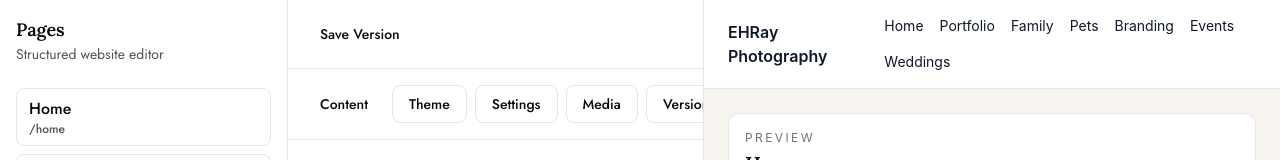
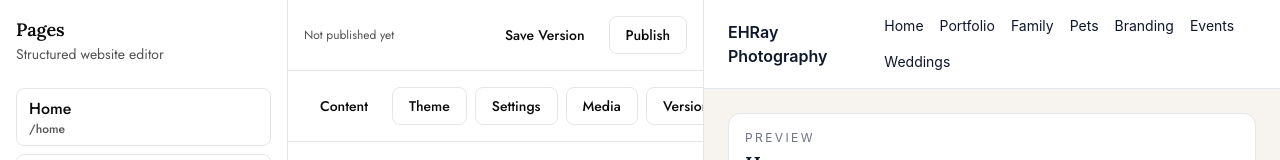
Before and after one commit to Ammad89/EHRAYPhotography, a React (Vite) app: page /dashboard-v2 in a window 1280 px wide. Shown: the top 160 px of the page. Built offline with nearby package versions, Linux system fonts and the light colour scheme; no server answers.

Commit message:
Add publish button to dashboard v2

```diff
--- a/src/app/pages/DashboardV2.tsx
+++ b/src/app/pages/DashboardV2.tsx
@@ -12,6 +12,10 @@ import {
   loadLocalVersions,
   saveLocalVersion,
 } from "../../cms-core/versioning/version-storage";
+import {
+  loadPublishedSnapshot,
+  publishSnapshot,
+} from "../../cms-core/versioning/publish-storage";
 import { useCmsEditor } from "../../cms-core/dashboard/useCmsEditor";
 
 type EditorTab =
@@ -25,6 +29,7 @@ export default function DashboardV2() {
   const editor = useCmsEditor();
   const [activeTab, setActiveTab] = useState<EditorTab>("content");
   const [versions, setVersions] = useState(() => loadLocalVersions());
+  const [published, setPublished] = useState(() => loadPublishedSnapshot());
 
   return (
     <CmsShell
@@ -47,8 +52,15 @@ export default function DashboardV2() {
       }
       editor={
         <div>
-          <div className="border-b border-border p-4">
-            <button
+          <div className="flex items-center justify-between gap-3 border-b border-border p-4">
+            <div className="text-xs opacity-70">
+              {published
+                ? `Published ${new Date(published.publishedAt).toLocaleString()}`
+                : "Not published yet"}
+            </div>
+
+            <div className="flex gap-2">
+              <button
               type="button"
               onClick={() => {
                 saveLocalVersion(
@@ -66,7 +78,25 @@ export default function DashboardV2() {
               className="rounded-lg bg-foreground px-4 py-2 text-sm text-background"
             >
               Save Version
-            </button>
+              </button>
+
+              <button
+                type="button"
+                onClick={() => {
+                  const nextPublished = publishSnapshot({
+                    pages: editor.pages,
+                    theme: editor.theme,
+                    siteSettings: editor.siteSettings,
+                  });
+
+                  setPublished(nextPublished);
+                  alert("Published current CMS state");
+                }}
+                className="rounded-lg border border-border px-4 py-2 text-sm"
+              >
+                Publish
+              </button>
+            </div>
           </div>
 
           <div className="sticky top-0 z-10 flex gap-2 border-b border-border bg-background p-4">
```
